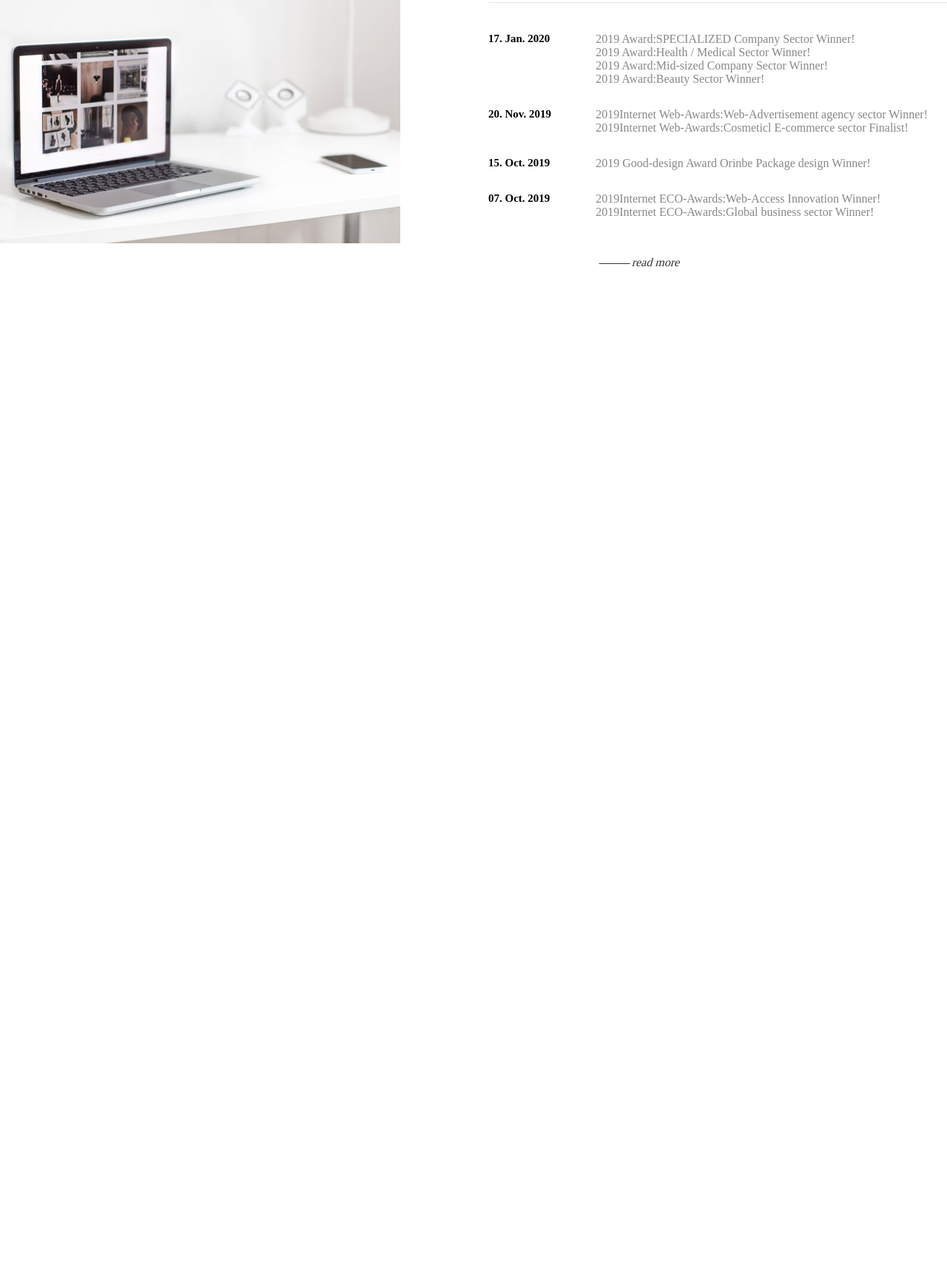
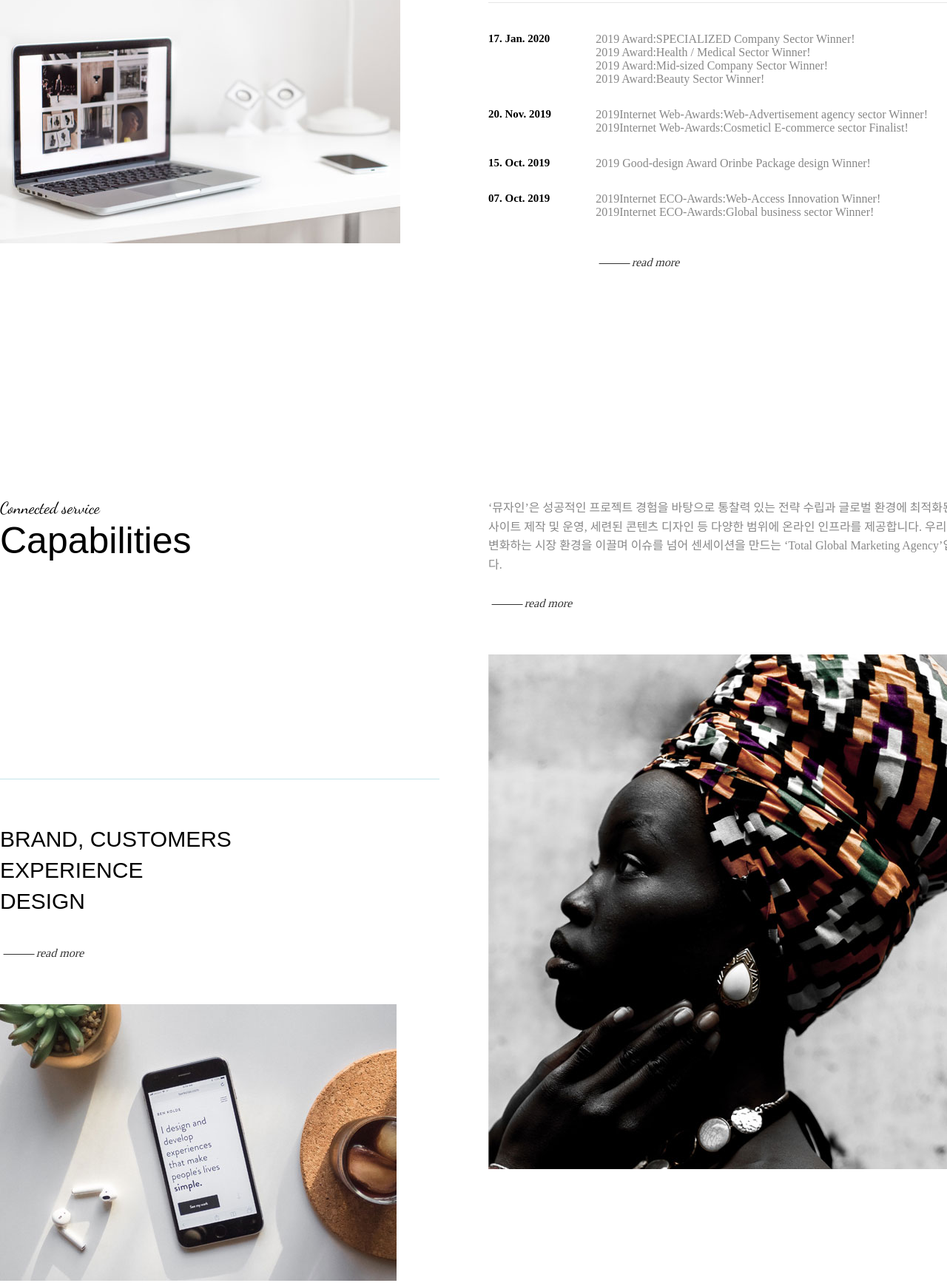
Before and after one commit to Parkseolmin/webpublishing01, a website built with Vite: page src/index.html in a window 1280 px wide. Shown: the part 1056-2791 px from the top of the page at 74% size. Before the commit the page ends 1540 px from the top, so only its background shows below. Built offline with nearby package versions, Linux system fonts and the light colour scheme.

Commit message:
😀 서비스영역

```diff
--- /dev/null
+++ b/src/assets/css/section/service.css
@@ -0,0 +1,22 @@
+/* section.service */
+section.service {
+  padding: 190px 0;
+}
+section.service .inner {
+}
+section.service .inner .box .img {
+  margin-top: 60px;
+}
+
+section.service .inner .box.design {
+  width: 45%;
+  margin-top: -40%;
+  padding-top: 60px;
+  border-top: 1px solid #c4e5ea;
+}
+
+section.service .inner .box.design .tit {
+  font-size: 30px;
+  line-height: 1.4;
+  margin-bottom: 20px;
+}
--- a/src/assets/css/section/visual.css
+++ b/src/assets/css/section/visual.css
@@ -12,13 +12,13 @@ section.visual .mainImg {
 }
 
 section.visual .mainImg img {
-  width: 90%;
+  width: 80%;
 }
 
 section.visual .mainTxt {
   float: left;
   width: 50%;
-  margin-top: 180px;
+  margin-top: 11.25rem;
 }
 
 section.visual .mainTxt .tit {
--- a/src/assets/css/style.css
+++ b/src/assets/css/style.css
@@ -6,5 +6,6 @@
 /* section */
 @import url(section/header.css);
 @import url(section/visual.css);
-@import url(section/contents.css);
+@import url(section/journal.css);
+@import url(section/service.css);
 @import url(section/footer.css);
--- a/src/index.html
+++ b/src/index.html
@@ -52,6 +52,7 @@
         </div>
       </header>
       <!-- contents -->
+      <!-- visual -->
       <section class="visual">
         <div class="mainImg">
           <p class="img">
@@ -88,6 +89,7 @@
         </div>
       </section>
 
+      <!-- journal -->
       <section class="journal">
         <p class="scroll">scroll</p>
         <div class="circleBox"></div>
@@ -136,6 +138,40 @@
           </div>
         </div>
       </section>
+
+      <!-- service -->
+      <section class="service">
+        <div class="inner">
+          <div class="box">
+            <h2 class="tit en">
+              <span class="en_s"><b>Connected service</b></span>
+              <span><b>Capabilities</b></span>
+            </h2>
+          </div>
+          <div class="box">
+            <div class="txt">
+              <p>
+                ‘뮤자인’은 성공적인 프로젝트 경험을 바탕으로 통찰력 있는 전략
+                수립과 글로벌 환경에 최적화된 웹사이트 제작 및 운영, 세련된
+                콘텐츠 디자인 등 다양한 범위에 온라인 인프라를 제공합니다.
+                우리는 다변화하는 시장 환경을 이끌며 이슈를 넘어 센세이션을
+                만드는 ‘Total Global Marketing Agency’입니다.
+              </p>
+              <a href="#" class="moreBtn">read more</a>
+            </div>
+            <p class="img"><img src="assets/img/img_02.jpg" alt="" /></p>
+          </div>
+          <div class="box design">
+            <h2 class="tit en">
+              <span><b>BRAND, CUSTOMERS</b></span>
+              <span><b>EXPERIENCE</b></span>
+              <span><b>DESIGN</b></span>
+            </h2>
+            <a href="#" class="moreBtn">read more</a>
+            <p class="img"><img src="assets/img/img_03.jpg" alt="" /></p>
+          </div>
+        </div>
+      </section>
     </div>
 
     <script type="module" src="assets/js/main.js"></script>
```
Also changed, not shown: src/assets/css/section/journal.css (renamed from src/assets/css/section/contents.css).
